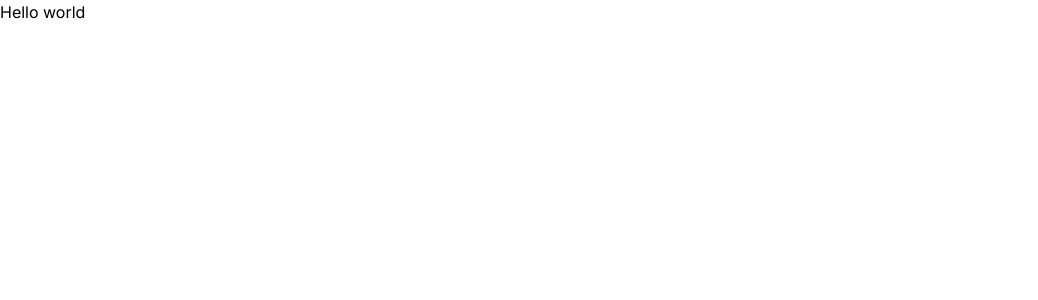
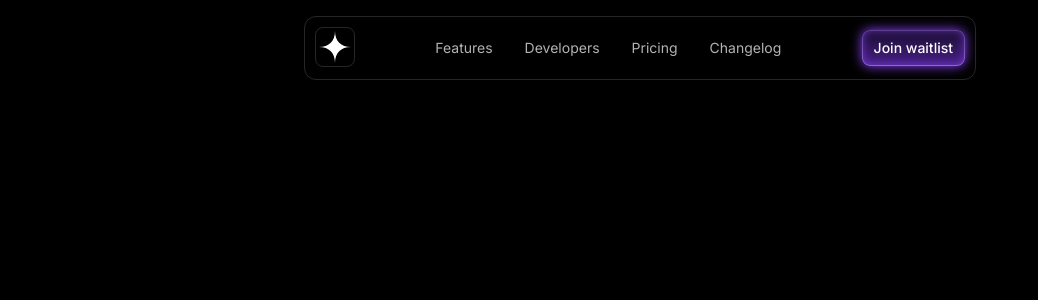
Before and after one commit to iniklakhani/ai-startup-landing-page, a Next.js app: page / in a window 1280 px wide. Shown: the top 300 px of the page, without its empty margins (0-1038 px from the left). Built offline with nearby package versions, Linux system fonts and the light colour scheme.

Commit message:
make header nav

```diff
--- a/src/app/layout.tsx
+++ b/src/app/layout.tsx
@@ -1,22 +1,23 @@
-import type { Metadata } from "next";
-import { Inter } from "next/font/google";
-import "./globals.css";
+import type { Metadata } from 'next'
+import { Inter } from 'next/font/google'
+import { twMerge } from 'tailwind-merge'
+import './globals.css'
 
-const inter = Inter({ subsets: ["latin"] });
+const inter = Inter({ subsets: ['latin'] })
 
 export const metadata: Metadata = {
-  title: "AI Startup Landing Page",
-  description: "A landing page for an AI startup created with Frontend Tribe",
-};
+  title: 'AI Startup Landing Page',
+  description: 'A landing page for an AI startup created with Frontend Tribe',
+}
 
 export default function RootLayout({
   children,
 }: Readonly<{
-  children: React.ReactNode;
+  children: React.ReactNode
 }>) {
   return (
     <html lang="en">
-      <body className={inter.className}>{children}</body>
+      <body className={twMerge(inter.className, 'bg-black text-white antialiased')}>{children}</body>
     </html>
-  );
+  )
 }
--- a/src/app/page.tsx
+++ b/src/app/page.tsx
@@ -1,3 +1,5 @@
+import { Header } from '@/sections/Header'
+
 export default function Home() {
-  return <div>Hello world</div>;
+  return <Header />
 }
--- a/src/sections/Header.tsx
+++ b/src/sections/Header.tsx
@@ -1,3 +1,48 @@
+import LogoIcon from '@/assets/logo.svg'
+import MenuIcon from '@/assets/icon-menu.svg'
+
 export const Header = () => {
-  return <header>Header</header>;
-};
+  return (
+    <header className="py-4 border-b border-white/15 md:border-none">
+      <div className="container">
+        <div className="flex justify-between items-center md:border border-white/15 md:p-2.5 rounded-xl max-w-2xl mx-auto">
+          <div className="">
+            <div className="border border-white/15 h-10 w-10 rounded-lg inline-flex justify-center items-center">
+              <LogoIcon className="h-8 w-8" />
+            </div>
+          </div>
+          <div className="hidden md:block">
+            <nav className="flex gap-8 text-sm">
+              <a href="#" className="text-white/70 hover:text-white transition">
+                Features
+              </a>
+              <a href="#" className="text-white/70 hover:text-white transition">
+                Developers
+              </a>
+              <a href="#" className="text-white/70 hover:text-white transition">
+                Pricing
+              </a>
+              <a href="#" className="text-white/70 hover:text-white transition">
+                Changelog
+              </a>
+            </nav>
+          </div>
+          <div className="flex gap-4 items-center">
+            <button
+              className="relative py-2 px-3 rounded-lg font-medium text-sm bg-gradient-to-b from-[#190d2e] to-[#4a208a] shadow-[0px_0px_12x_0px_#8c45ff]"
+              style={{ boxShadow: '0 0 12px #8c45ff' }}
+            >
+              <div className="absolute inset-0 rounded-lg">
+                <div className="rounded-lg border border-white/20 absolute inset-0 [mask-image:linear-gradient(to_bottom,black,transparent)]"></div>
+                <div className="rounded-lg border absolute inset-0 border-white/40 [mask-image:linear-gradient(to_top,black,transparent)]"></div>
+                <div className="absolute inset-0 shadow-[0px_0px_10px_0px_rgba(140,69,255,0.7)_inset] rounded-lg"></div>
+              </div>
+              <span>Join waitlist</span>
+            </button>
+            <MenuIcon className="md:hidden" />
+          </div>
+        </div>
+      </div>
+    </header>
+  )
+}
```
Also changed, not shown: 2 other files (tests, documents, lock files or other folders).
